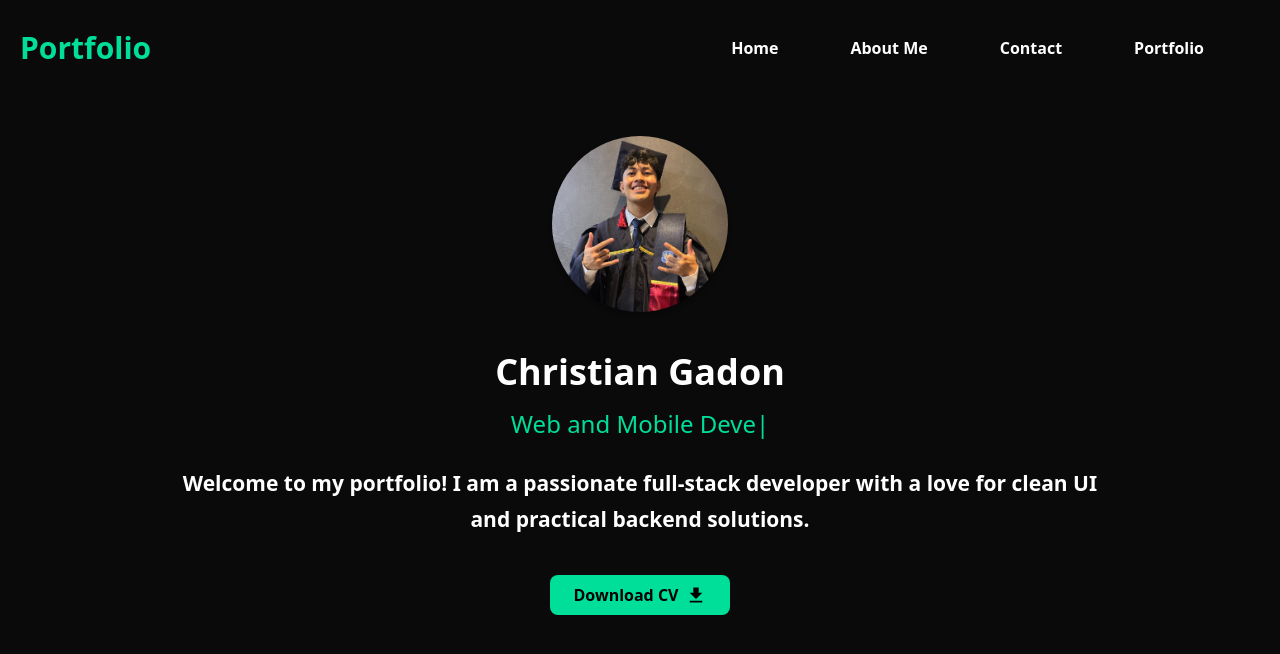
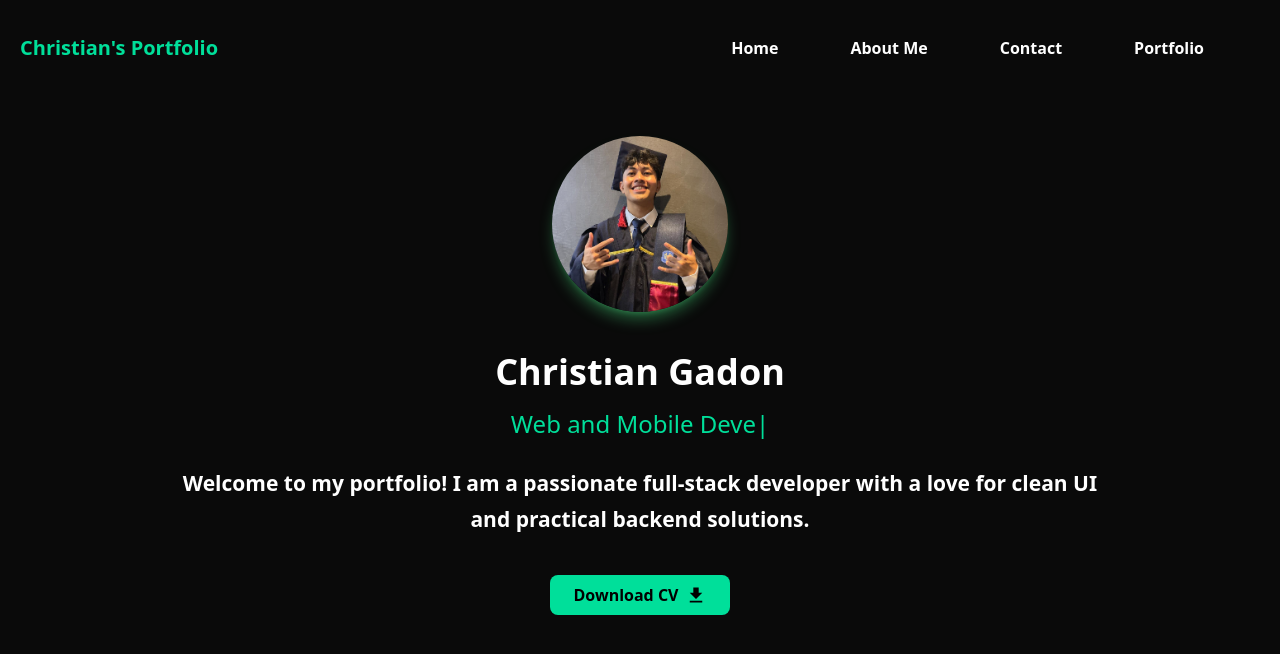
Before and after one commit to CoderCarti/my-portfolio, a React (Create React App) app: page / in a window 1280 px wide. Shown: the top 654 px of the page. Built offline with nearby package versions, Linux system fonts and the light colour scheme.

Commit message:
ADD: shadow bg

```diff
--- a/src/Components/Homepage.js
+++ b/src/Components/Homepage.js
@@ -9,7 +9,7 @@ return (
         <img
             src={gadonski}
             alt="Gadonski"
-            className='w-44 h-44 mt-10 rounded-full object-cover shadow-md'
+            className='w-44 h-44 mt-10 rounded-full object-cover shadow-lg shadow-green-400/40'
             />
         <h1 className='text-white mt-10 text-4xl font-bold'>Christian Gadon</h1>
         <ReactTyped
--- a/src/Components/Navbar.js
+++ b/src/Components/Navbar.js
@@ -8,11 +8,9 @@ const Navbar = () => {
         setNav(!nav);
     }
 
-
-
   return (
     <div className='flex justify-between text-white items-center p-5 bg-[#0a0a0a]'>
-      <h1 className='w-full text-3xl font-bold text-[#00df9a]'> Portfolio</h1>
+      <h1 className='w-full text-[20px] font-bold text-[#00df9a] cursor-pointer'> Christian's Portfolio</h1>
       <ul className='hidden md:flex justify-between items-center'>
         <li className='p-4 mr-10 whitespace-nowrap hover:text-[#00df9a] cursor-pointer font-bold'>Home</li>
         <li className='p-4 mr-10 whitespace-nowrap hover:text-[#00df9a] cursor-pointer font-bold'>About Me</li>
```
